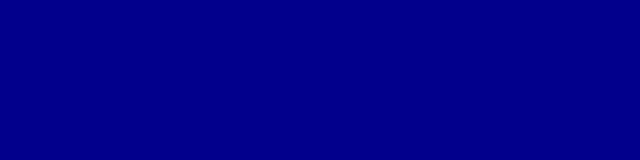
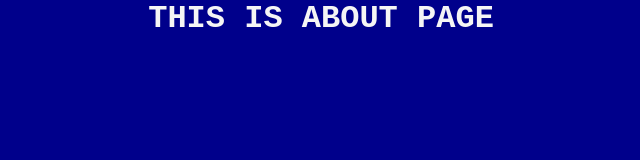
Before and after one commit to Piseth-Pon/gitworkflowdemo, a plain HTML site: page about.html in a window 1280 px wide. Shown: the whole page, without its empty margins (319-959 px from the left). Drawn offline with Linux system fonts and the light colour scheme.

Commit message:
add title to the page

```diff
--- a/about.html
+++ b/about.html
@@ -10,7 +10,7 @@
 
 
 
-
+    <h2 class="title">THIS IS ABOUT PAGE</h2>
 
 
     <script src="about.js"></script>
--- a/style.css
+++ b/style.css
@@ -9,3 +9,8 @@ body {
   background-color: darkblue;
   color: whitesmoke;
 }
+
+.title {
+  text-align: center;
+  font-size: 32px;
+}
```
